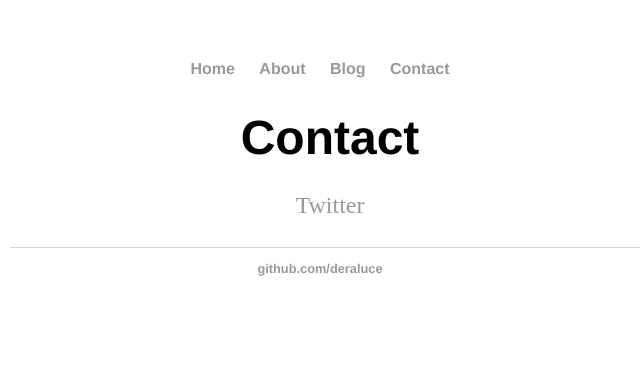
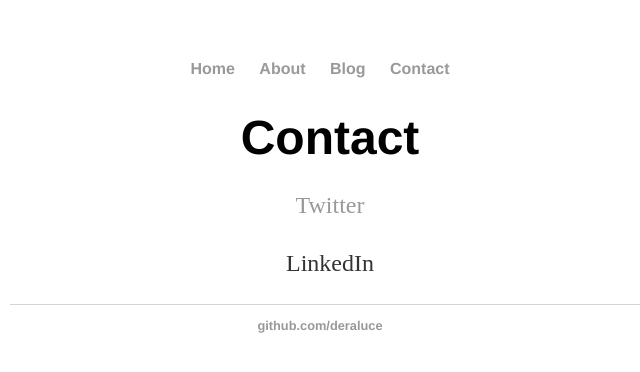
Before and after one commit to DeraLuce/DeraLuce.github.io, a Jekyll site: the page built from contact/index.html, in a window 1280 px wide. Shown: the top 372 px of the page, without its empty margins (310-950 px from the left). Built offline with Jekyll 4.4.1, drawn with Linux system fonts in a browser that asks for light colours.

Commit message:
Update index.html

```diff
--- a/contact/index.html
+++ b/contact/index.html
@@ -4,3 +4,4 @@ title: Contact
 ---
 <h1>{{ page.title }}</h1>
 <p> <a href ="https://twitter.com/DeraLuce"> Twitter </a> </p>
+<p> <a href = "www.linkedin.com/pub/dera-luce/82/297/a76/en"></a> LinkedIn </p>
```
